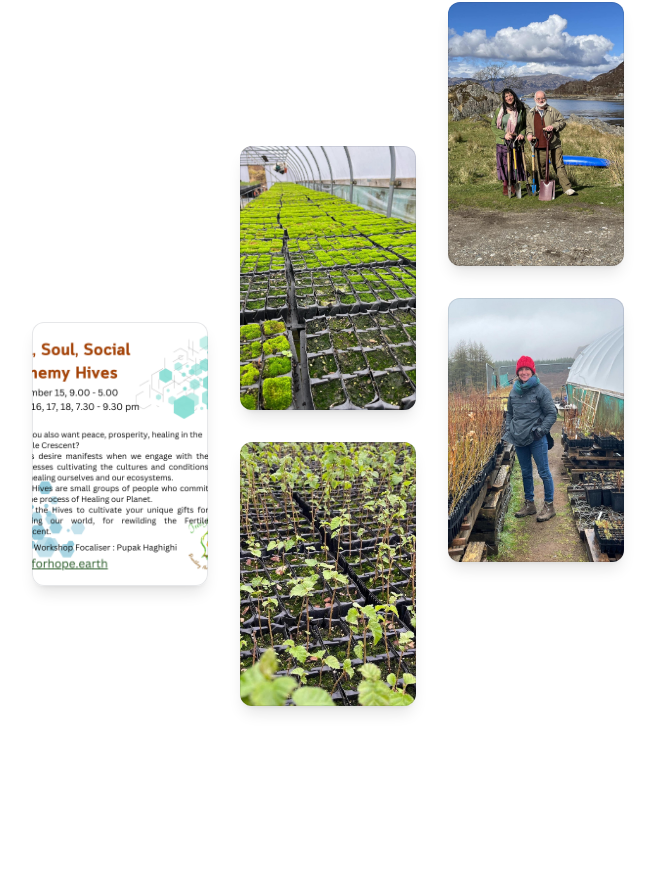
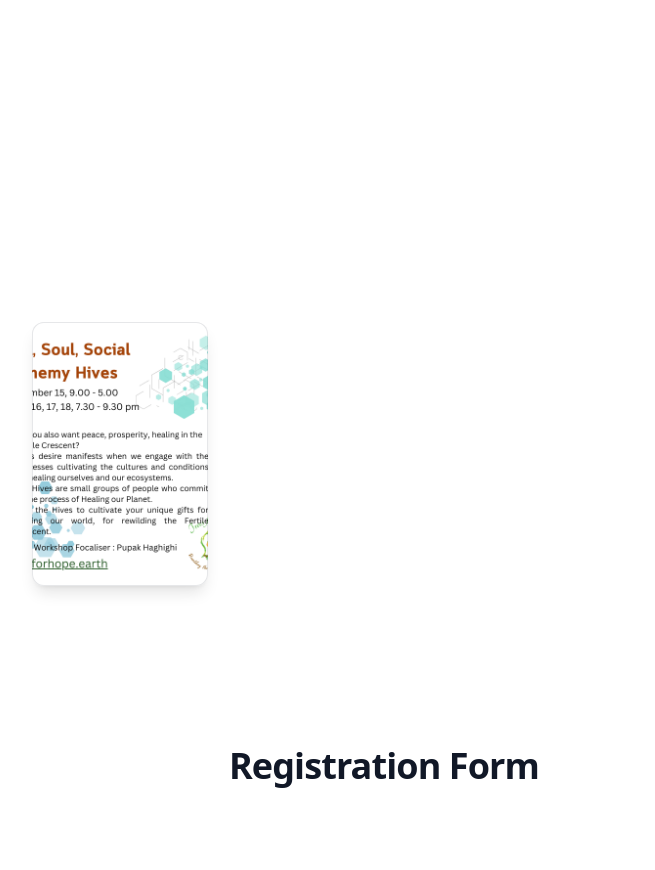
Before and after one commit to nirdoshyaqin/trees_for_hope, a Next.js app: page /hives in a window 1280 px wide. Shown: the part 1486-2356 px from the top of the page, without its empty margins (256-911 px from the left). Built offline with nearby package versions, Linux system fonts and the light colour scheme.

Commit message:
微調整

```diff
--- a/pages/hives.js
+++ b/pages/hives.js
@@ -86,27 +86,6 @@ export default function TreePlanting() {
                       <div className="pointer-events-none absolute inset-0 rounded-xl ring-1 ring-inset ring-gray-900/10" />
                     </div>
                   </div>
-                  <div className="mr-auto w-44 flex-none space-y-8 sm:mr-0 sm:pt-52 lg:pt-36">
-                    <div className="relative">
-                      <Image loader={imageLoader} src="/tree_planting/tree_planting_08.jpg" alt="Trees for Hope Planting Trees Image" sizes="(max-width: 768px) 100vw, (max-width: 1200px) 50vw, 33vw" className="aspect-[2/3] w-full rounded-xl bg-gray-900/5 object-cover shadow-lg" width={176} height={264} />
-
-                      <div className="pointer-events-none absolute inset-0 rounded-xl ring-1 ring-inset ring-gray-900/10" />
-                    </div>
-                    <div className="relative">
-                      <Image loader={imageLoader} src="/tree_planting/tree_planting_04.jpg" alt="Trees for Hope Planting Trees Image" sizes="(max-width: 768px) 100vw, (max-width: 1200px) 50vw, 33vw" className="aspect-[2/3] w-full rounded-xl bg-gray-900/5 object-cover shadow-lg" width={176} height={264} />
-                      <div className="pointer-events-none absolute inset-0 rounded-xl ring-1 ring-inset ring-gray-900/10" />
-                    </div>
-                  </div>
-                  <div className="w-44 flex-none space-y-8 pt-32 sm:pt-0">
-                    <div className="relative">
-                      <Image loader={imageLoader} src="/tree_planting/tree_planting_06.jpg" alt="Trees for Hope Planting Trees Image" sizes="(max-width: 768px) 100vw, (max-width: 1200px) 50vw, 33vw" className="aspect-[2/3] w-full rounded-xl bg-gray-900/5 object-cover shadow-lg" width={176} height={264} />
-                      <div className="pointer-events-none absolute inset-0 rounded-xl ring-1 ring-inset ring-gray-900/10" />
-                    </div>
-                    <div className="relative">
-                      <Image loader={imageLoader} src="/tree_planting/tree_planting_05.jpg" alt="Trees for Hope Planting Trees Image" sizes="(max-width: 768px) 100vw, (max-width: 1200px) 50vw, 33vw" className="aspect-[2/3] w-full rounded-xl bg-gray-900/5 object-cover shadow-lg" width={176} height={264} />
-                      <div className="pointer-events-none absolute inset-0 rounded-xl ring-1 ring-inset ring-gray-900/10" />
-                    </div>
-                  </div>
                 </div>
               </div>
               <TreeRegistrationFormSG />
```
